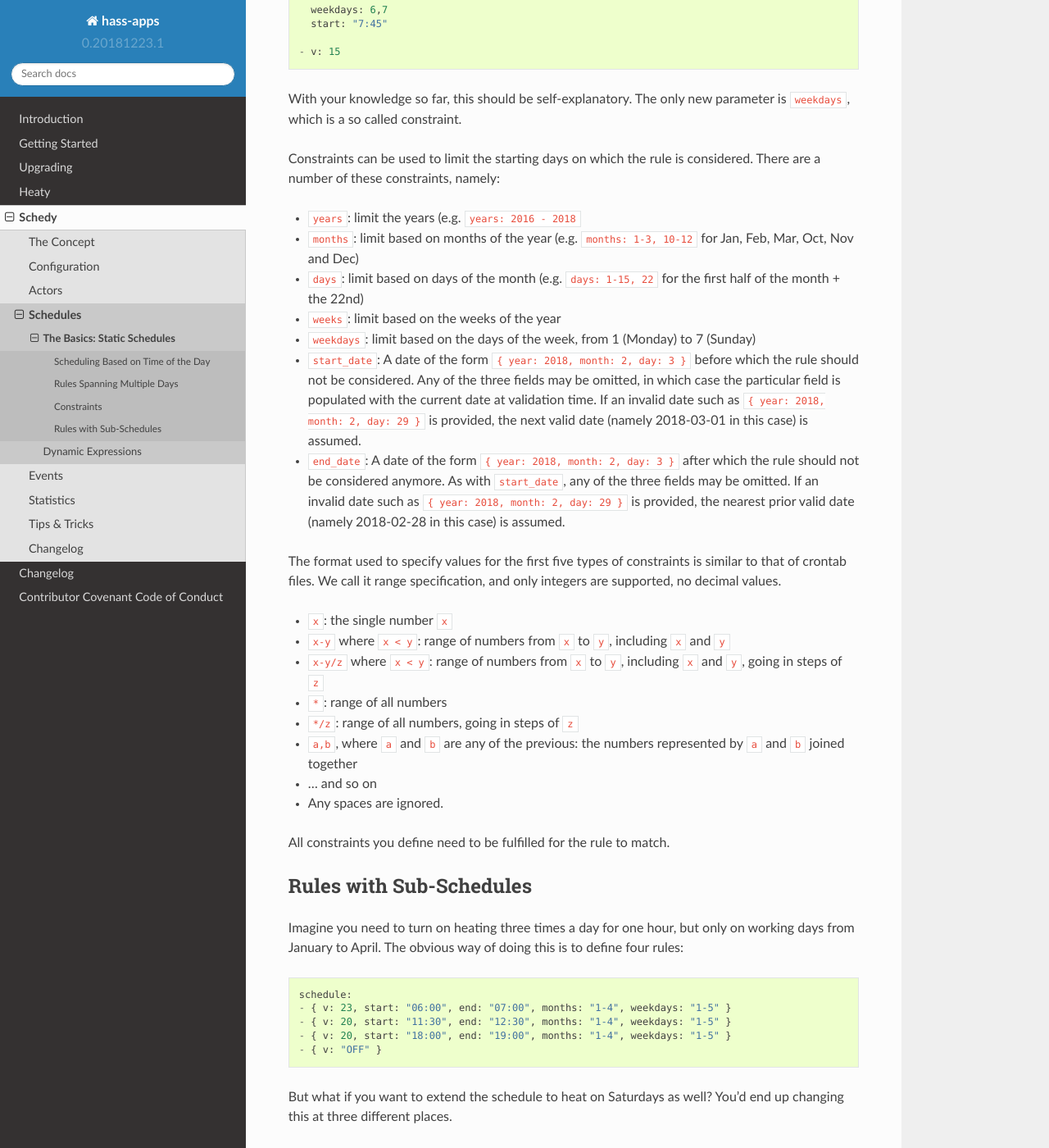
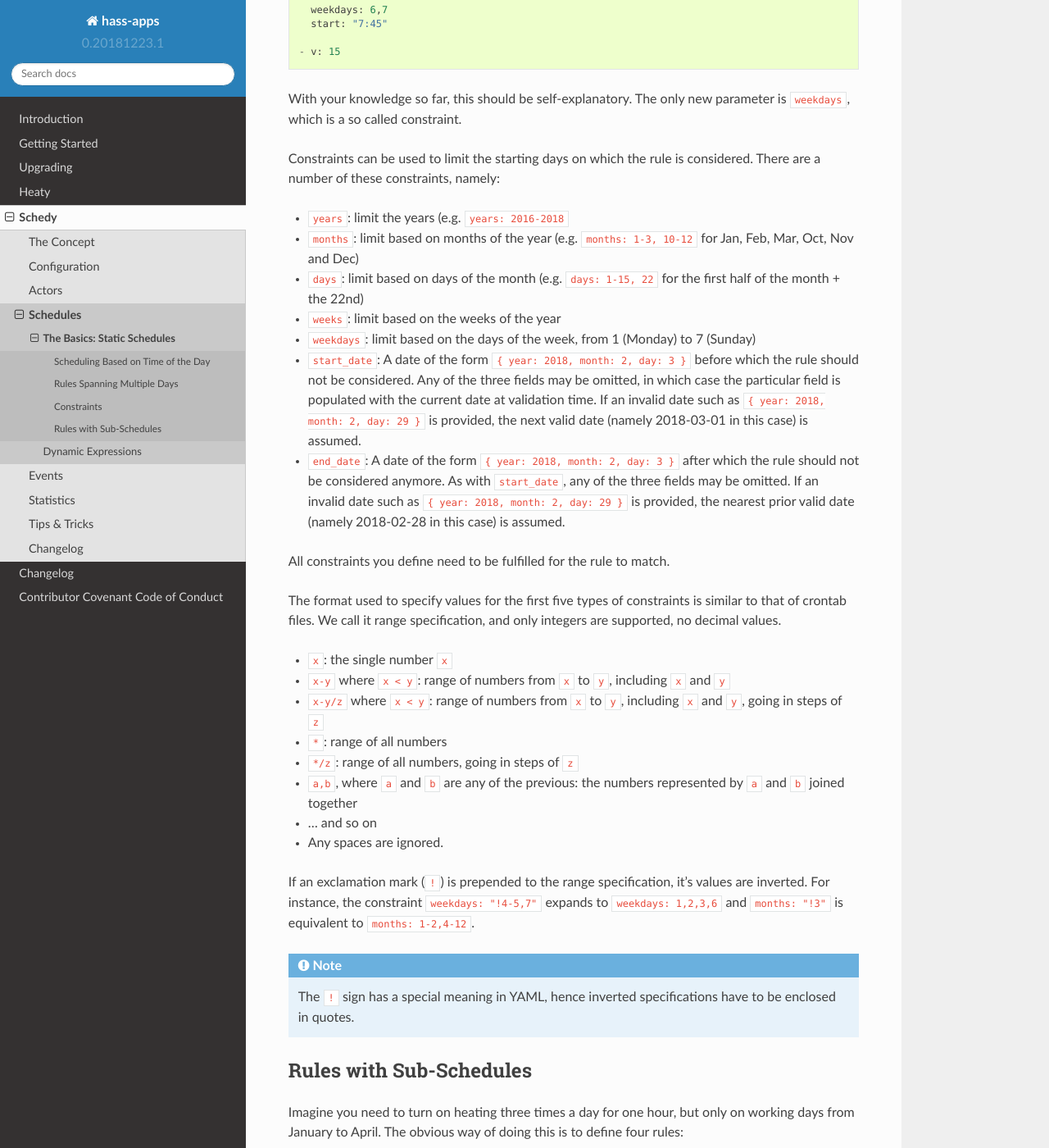
Before and after one commit to bob1de/hass-apps, a Sphinx documentation site: the page built from docs/apps/schedy/schedules/basics.rst, in a window 1280 px wide and 1400 px high, scrolled down 2359 px. Shown: the whole window at 82% size. Built offline with Sphinx 7.4.7 and the Read the Docs theme 2.0.0, drawn with Linux system fonts in a browser that asks for light colours.

Commit message:
[schedy] Range specifications can now be inverted

```diff
--- a/docs/apps/schedy/schedules/basics.rst
+++ b/docs/apps/schedy/schedules/basics.rst
@@ -133,7 +133,7 @@ new parameter is ``weekdays``, which is a so called constraint.
 Constraints can be used to limit the starting days on which the rule is
 considered. There are a number of these constraints, namely:
 
-* ``years``: limit the years (e.g. ``years: 2016 - 2018``
+* ``years``: limit the years (e.g. ``years: 2016-2018``
 * ``months``: limit based on months of the year (e.g.
   ``months: 1-3, 10-12`` for Jan, Feb, Mar, Oct, Nov and Dec)
 * ``days``: limit based on days of the month (e.g.
@@ -155,6 +155,8 @@ considered. There are a number of these constraints, namely:
   provided, the nearest prior valid date (namely 2018-02-28 in this
   case) is assumed.
 
+All constraints you define need to be fulfilled for the rule to match.
+
 The format used to specify values for the first five types of constraints
 is similar to that of crontab files. We call it range specification,
 and only integers are supported, no decimal values.
@@ -171,7 +173,15 @@ and only integers are supported, no decimal values.
 * ... and so on
 * Any spaces are ignored.
 
-All constraints you define need to be fulfilled for the rule to match.
+If an exclamation mark (``!``) is prepended to the range specification,
+it's values are inverted. For instance, the constraint ``weekdays:
+"!4-5,7"`` expands to ``weekdays: 1,2,3,6`` and ``months: "!3"`` is
+equivalent to ``months: 1-2,4-12``.
+
+.. note::
+
+   The ``!`` sign has a special meaning in YAML, hence inverted
+   specifications have to be enclosed in quotes.
 
 
 .. _schedy/schedules/basics/rules-with-sub-schedules:
```
Also changed, not shown: docs/apps/schedy/CHANGELOG.md (+2 -0 lines), 2 other files.
